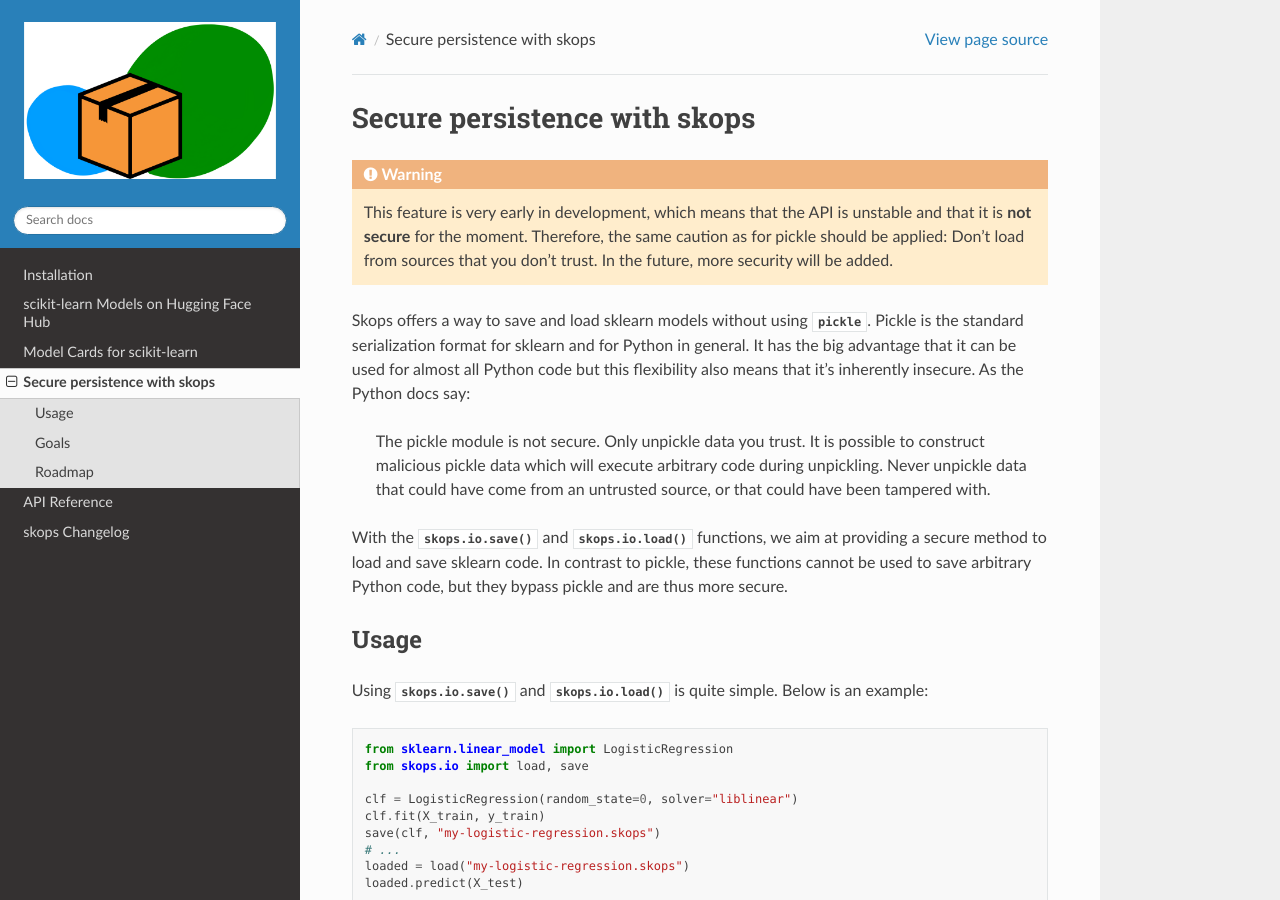
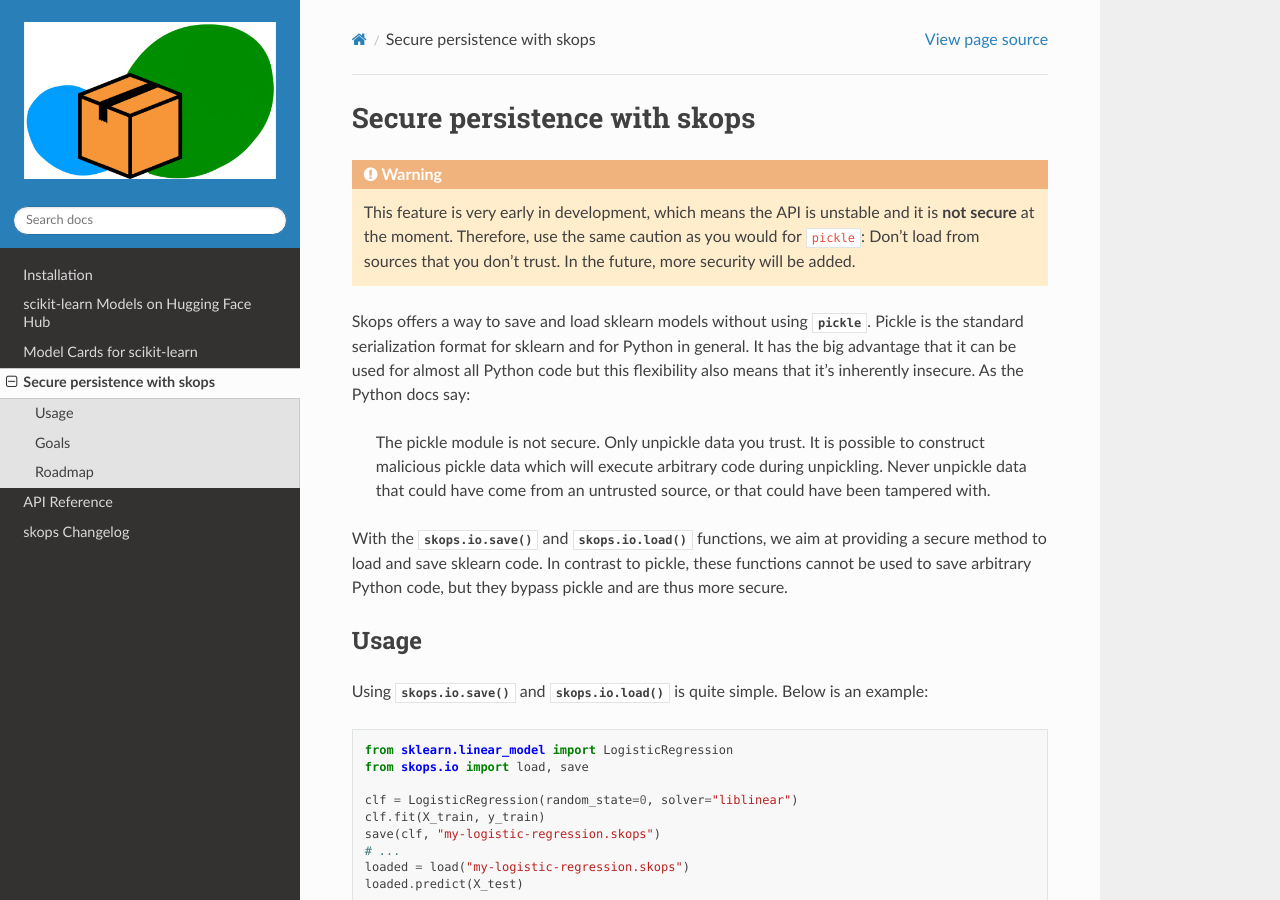
Before and after one commit to skops-dev/skops, a Sphinx documentation site: the page built from docs/persistence.rst, in a window 1280 px wide and 900 px high. Built offline with Sphinx 7.4.7 and the Read the Docs theme 2.0.0, drawn with Linux system fonts in a browser that asks for light colours.

Commit message:
Reviewer comment: fix docs
Co-authored-by: Steven Liu <59462357+stevhliu@users.noreply.github.com>

```diff
--- a/docs/persistence.rst
+++ b/docs/persistence.rst
@@ -5,9 +5,9 @@ Secure persistence with skops
 
 .. warning::
 
-   This feature is very early in development, which means that the API is
-   unstable and that it is **not secure** for the moment. Therefore, the same
-   caution as for pickle should be applied: Don't load from sources that you
+   This feature is very early in development, which means the API is
+   unstable and it is **not secure** at the moment. Therefore, use the same
+   caution as you would for ``pickle``: Don't load from sources that you
    don't trust. In the future, more security will be added.
 
 Skops offers a way to save and load sklearn models without using :mod:`pickle`.
```
